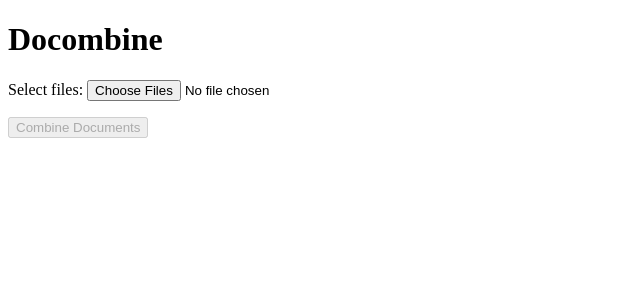
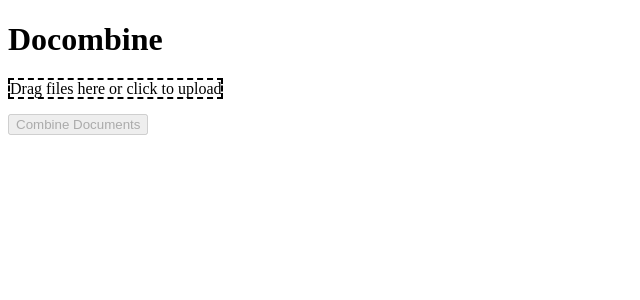
Before and after one commit to aidandh/docombine, a SvelteKit app in the folder frontend/: page / in a window 1280 px wide. Shown: the top 300 px of the page, without its empty margins (0-640 px from the left). Built offline with nearby package versions, Linux system fonts and the light colour scheme.

Commit message:
basic drap and drop upload working

```diff
--- a/frontend/src/routes/+page.svelte
+++ b/frontend/src/routes/+page.svelte
@@ -31,6 +31,7 @@
 
     function handleFileUpload(files: File[]) {
         error = "";
+        documents = [];
         if (files.length > MAX_FILES) {
             error = "Too many documents";
             return;
@@ -98,7 +99,18 @@
 
 <h1>Docombine</h1>
 <form>
-    <label for="files">Select files:</label>
+    <label
+        for="document-upload"
+        id="upload-label"
+        on:dragover|preventDefault={(e) =>
+            (e.currentTarget.style.borderStyle = "solid")}
+        on:dragleave={(e) => (e.currentTarget.style.borderStyle = "dashed")}
+        on:drop|preventDefault={(e) =>
+            e.dataTransfer &&
+            handleFileUpload(Array.from(e.dataTransfer.files))}
+    >
+        Drag files here or click to upload
+    </label>
     <input
         on:change={(e) =>
             e.currentTarget.files &&
@@ -116,6 +128,7 @@
     <ul id="document-list">
         {#each documents as document, index (document)}
             <li
+                class="document"
                 draggable="true"
                 style={dragging?.name === document.name ? "opacity : 0;" : ""}
                 on:dragstart={(e) => {
@@ -145,3 +158,13 @@
         value="Combine Documents"
     />
 </form>
+
+<style>
+    #document-upload {
+        display: none;
+    }
+
+    #upload-label {
+        border: 2px dashed black;
+    }
+</style>
```
